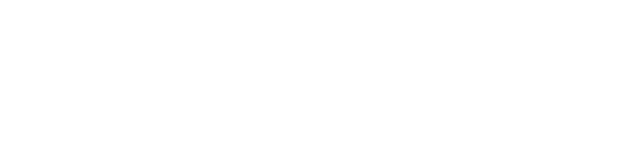
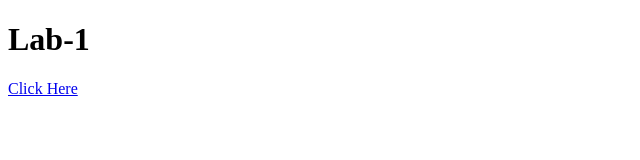
Before and after one commit to deepvaghani/20it155-WebTechnologies, a plain HTML site: page index.html in a window 1280 px wide. Shown: the whole page, without its empty margins (0-640 px from the left). Drawn offline with Linux system fonts and the light colour scheme.

Commit message:
Update index.html

```diff
--- a/index.html
+++ b/index.html
@@ -4,9 +4,10 @@
     <meta charset="UTF-8">
     <meta http-equiv="X-UA-Compatible" content="IE=edge">
     <meta name="viewport" content="width=device-width, initial-scale=1.0">
-    <title>20IT155 Deep Vaghani</title>
+    <title>20IT155 DEEP VAGHANI</title>
 </head>
 <body>
-
+    <h1>Lab-1</h1>
+    <a href="./Lab-1/first_html.html">Click Here</a>
 </body>
 </html>
```
